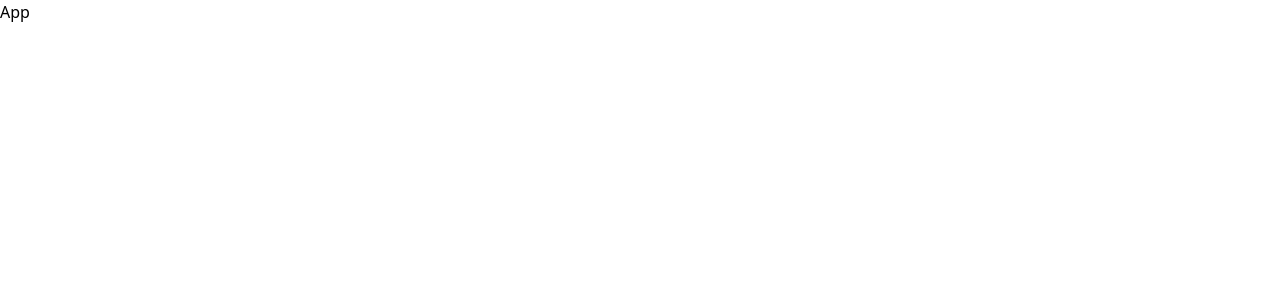
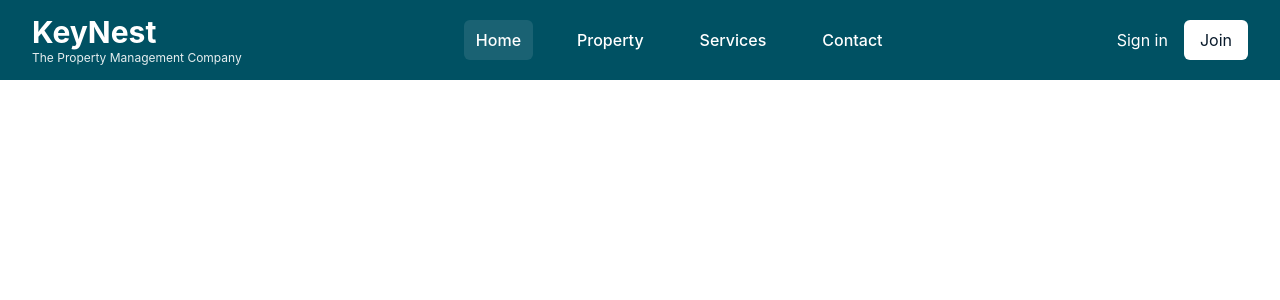
Before and after one commit to ChamikaJayarathna/KeyNestFrontend, a React (Vite) app: page / in a window 1280 px wide. Shown: the top 300 px of the page. Built offline with nearby package versions, Linux system fonts and the light colour scheme.

Commit message:
Create NavBar

```diff
--- a/package.json
+++ b/package.json
@@ -13,6 +13,8 @@
     "@tailwindcss/vite": "^4.0.0",
     "react": "^18.3.1",
     "react-dom": "^18.3.1",
+    "react-icons": "^5.4.0",
+    "react-router-dom": "^7.1.3",
     "tailwindcss": "^4.0.0"
   },
   "devDependencies": {
--- a/src/App.jsx
+++ b/src/App.jsx
@@ -1,8 +1,14 @@
 import React from 'react';
+import { BrowserRouter, Route, Routes } from 'react-router-dom';
+import Home from './pages/Home';
 
 const App = () => {
   return (
-    <div>App</div>
+    <BrowserRouter>
+      <Routes>
+        <Route path='/' element={<Home/>} />
+      </Routes>
+    </BrowserRouter>
   );
 }
 
--- /dev/null
+++ b/src/components/NavBar.jsx
@@ -0,0 +1,99 @@
+import React, { useState } from "react";
+import { Link, NavLink } from "react-router-dom";
+import { IoMenu, IoClose } from "react-icons/io5";
+
+const NavBar = () => {
+  const [open, setOpen] = useState(false);
+
+  const navLinks = [
+    { to: "/", text: "Home" },
+    { to: "/property", text: "Property" },
+    { to: "/services", text: "Services" },
+    { to: "/contact", text: "Contact" },
+  ];
+
+  return (
+    <nav className="fixed top-0 left-0 right-0 z-50 bg-custom-teal-blue text-white">
+      <div className="max-w-7xl mx-auto px-4 md:px-6 lg:px-8">
+        <div className="relative flex items-center justify-between h-16 md:h-20">
+          <div className="flex items-center lg:hidden">
+            <button
+              onClick={() => setOpen(!open)}
+              className="text-white p-2 rounded-md hover:bg-white/10"
+              aria-label="Toggle menu"
+            >
+              {open ? (
+                <IoClose className="h-6 w-6" />
+              ) : (
+                <IoMenu className="h-6 w-6" />
+              )}
+            </button>
+          </div>
+
+          <div className="flex-1 flex items-center justify-center lg:justify-start lg:flex-initial">
+            <Link to="/" className="flex flex-col items-center lg:items-start">
+              <h1 className="text-2xl md:text-3xl font-bold">KeyNest</h1>
+              <p className="text-xs opacity-90 hidden lg:block">
+                The Property Management Company
+              </p>
+            </Link>
+          </div>
+
+          <div className="hidden lg:flex items-center space-x-8 font-medium mx-4">
+          {navLinks.map((link) => (
+              <NavLink
+                key={link.to}
+                to={link.to}
+                className={({ isActive }) =>
+                  `block px-3 py-2 rounded-md text-base font-medium hover:bg-white/10 transition-colors ${
+                    isActive ? "bg-white/10" : ""
+                  }`
+                }
+                onClick={() => setOpen(false)}
+              >
+                {link.text}
+              </NavLink>
+            ))}
+          </div>
+
+          <div className="flex items-center space-x-4">
+            <button className="hidden md:block hover:text-white/80 transition-colors">
+              Sign in
+            </button>
+            <button className="px-4 py-2 bg-white text-custom-navy-blue rounded-md hover:bg-white/90 transition-colors">
+              Join
+            </button>
+          </div>
+        </div>
+
+        <div
+          className={`lg:hidden transition-all duration-300 ease-in-out ${
+            open ? "max-h-64 opacity-100" : "max-h-0 opacity-0 overflow-hidden"
+          }`}
+        >
+          <div className="px-2 pt-2 pb-3 space-y-1 border-t border-white/10">
+            {navLinks.map((link) => (
+              <NavLink
+                key={link.to}
+                to={link.to}
+                className={({ isActive }) =>
+                  `block px-3 py-2 rounded-md text-base font-medium hover:bg-white/10 transition-colors ${
+                    isActive ? "bg-white/10" : ""
+                  }`
+                }
+                onClick={() => setOpen(false)}
+              >
+                {link.text}
+              </NavLink>
+            ))}
+            <button className="md:hidden block w-full text-left px-3 py-2 rounded-md text-base font-medium hover:bg-white/10 transition-colors">
+              Sign in
+            </button>
+          </div>
+        </div>
+      </div>
+    </nav>
+  );
+};
+
+export default NavBar;
--- a/src/index.css
+++ b/src/index.css
@@ -1 +1,16 @@
 @import "tailwindcss";
+@import url('https://fonts.googleapis.com/css2?family=Inter:ital,opsz,wght@0,14..32,100..900;1,14..32,100..900&display=swap');
+
+@theme{
+    --color-custom-teal-blue: #005163;
+    --color-custom-navy-blue: #091A2B;
+    --color-custom-steel-blue: #3B4876;
+    --color-custom-light-gray: #999999;
+    --color-custom-grayish-white: #F1F3F4;
+
+    --font-inter: "Inter", serif;
+}
+
+body{
+    font-family: var(--font-inter);
+}
--- /dev/null
+++ b/src/pages/Home.jsx
@@ -0,0 +1,12 @@
+import React from 'react';
+import NavBar from '../components/NavBar';
+
+const Home = () => {
+  return (
+    <div className='min-h-screen'>
+      <NavBar/>
+    </div>
+  );
+}
+
+export default Home;
```
Also changed, not shown: src/assets/Images/background.jpeg (added), 1 other file (tests, documents, lock files or other folders).
